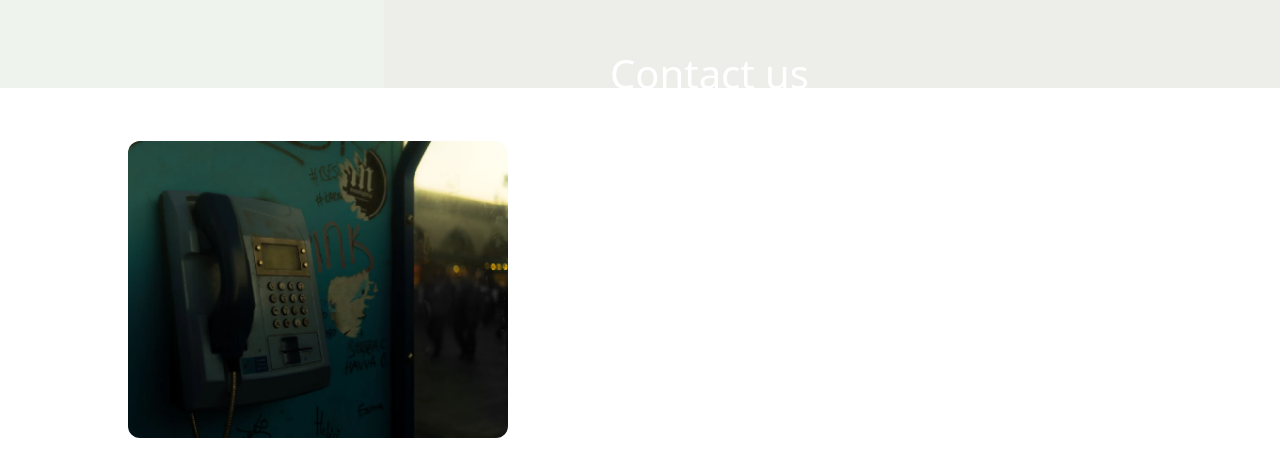
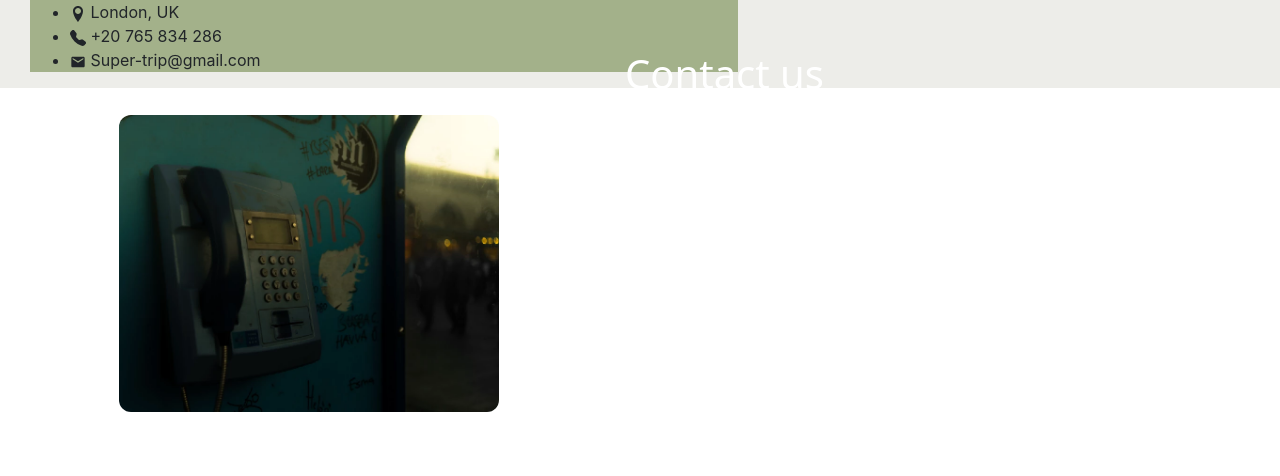
Before and after one commit to Tarek994/bg-React, a React (Create React App) app: page / in a window 1280 px wide. Shown: the top 476 px of the page. Built offline with nearby package versions, Linux system fonts and the light colour scheme.

Commit message:
style(contact): add a new div to customize section columns

```diff
--- a/src/Components/contact/Contact.jsx
+++ b/src/Components/contact/Contact.jsx
@@ -8,7 +8,8 @@ import {MdEmail} from "react-icons/md"
 const Contact = () => {
   return (
 
-    <div className="contact">
+    <div className="contact col-lg-12">
+      <div className="main-contact col-lg-10">
             <div className="contact-left">
             <div className="contact-title">
                 <h1 className="">Contact us</h1>
@@ -30,9 +31,9 @@ const Contact = () => {
 
 
               </div>
+            </div>
 
         </div>
-
     </div>
 
   )
```
Lines whose indentation alone changed are shown as unchanged.
